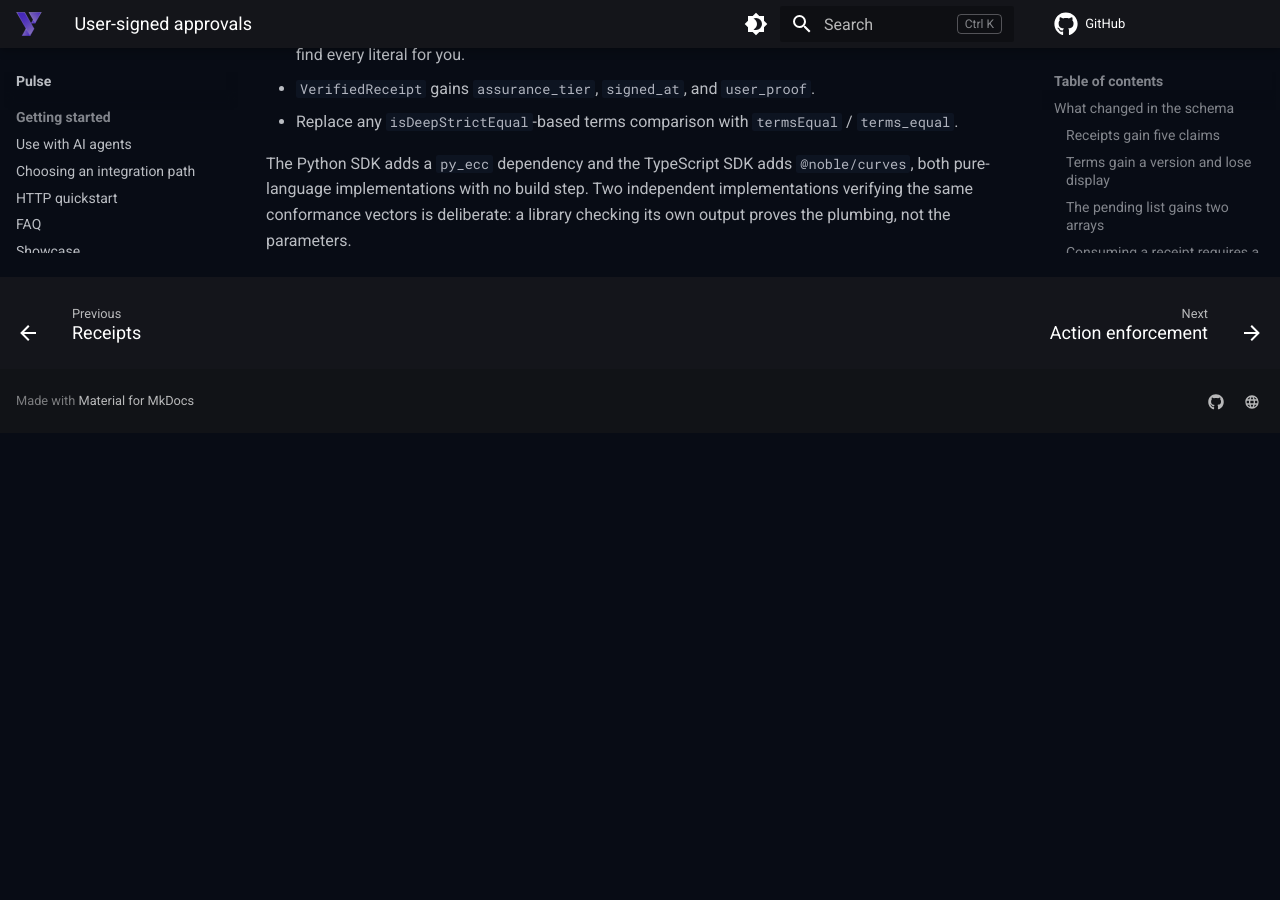
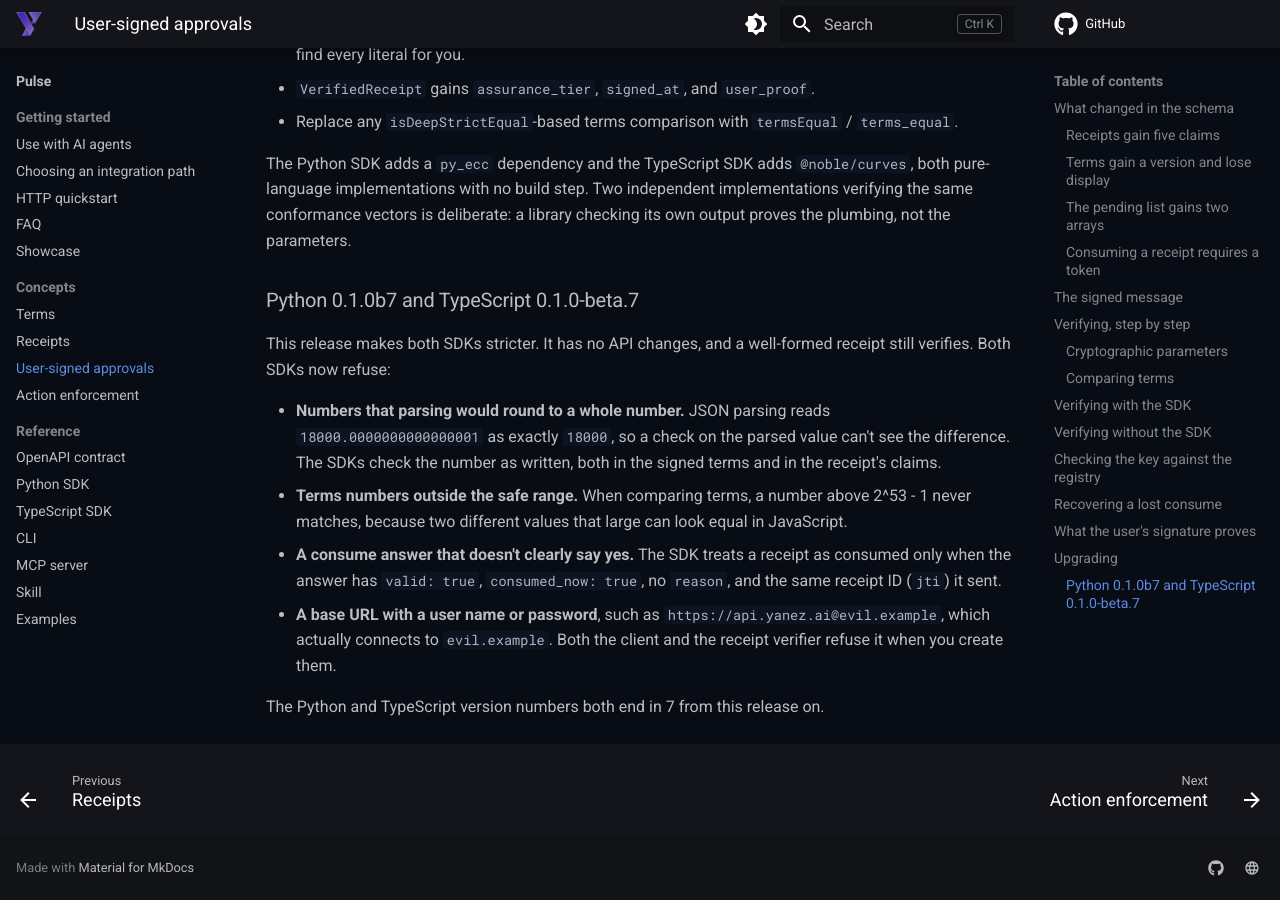
Before and after one commit to yanez-compliance/docs-yanez-ai, an MkDocs documentation site: the page built from docs/pulse/user-signed-approvals.md, in a window 1280 px wide and 900 px high, scrolled down 9634 px. Built offline with MkDocs 1.6.1 and Material for MkDocs 9.7.7, drawn with Linux system fonts in a browser that asks for light colours; comment, search, counter and statistics services are not loaded; before the commit the page ends 10067 px from its top, so only the background shows below that.

Commit message:
docs(pulse): note what Python 0.1.0b7 and TypeScript 0.1.0-beta.7 refuse
Add an upgrade note listing the four new refusals, and say in the key
fetching guidance that a base URL with a user name or password is refused.

```diff
--- a/docs/pulse/user-signed-approvals.md
+++ b/docs/pulse/user-signed-approvals.md
@@ -385,3 +385,23 @@ The Python SDK adds a `py_ecc` dependency and the TypeScript SDK adds `@noble/cu
 pure-language implementations with no build step. Two independent implementations verifying
 the same conformance vectors is deliberate: a library checking its own output proves the
 plumbing, not the parameters.
+
+### Python 0.1.0b7 and TypeScript 0.1.0-beta.7
+
+This release makes both SDKs stricter. It has no API changes, and a well-formed receipt
+still verifies. Both SDKs now refuse:
+
+- **Numbers that parsing would round to a whole number.** JSON parsing reads
+  `18000.0000000000000001` as exactly `18000`, so a check on the parsed value can't see the
+  difference. The SDKs check the number as written, both in the signed terms and in the
+  receipt's claims.
+- **Terms numbers outside the safe range.** When comparing terms, a number above 2^53 - 1
+  never matches, because two different values that large can look equal in JavaScript.
+- **A consume answer that doesn't clearly say yes.** The SDK treats a receipt as consumed
+  only when the answer has `valid: true`, `consumed_now: true`, no `reason`, and the same
+  receipt ID (`jti`) it sent.
+- **A base URL with a user name or password**, such as
+  `https://api.yanez.ai@evil.example`, which actually connects to `evil.example`. Both the
+  client and the receipt verifier refuse it when you create them.
+
+The Python and TypeScript version numbers both end in 7 from this release on.
```
Also changed, not shown: docs/pulse/receipts.md (+2 -1 lines).
